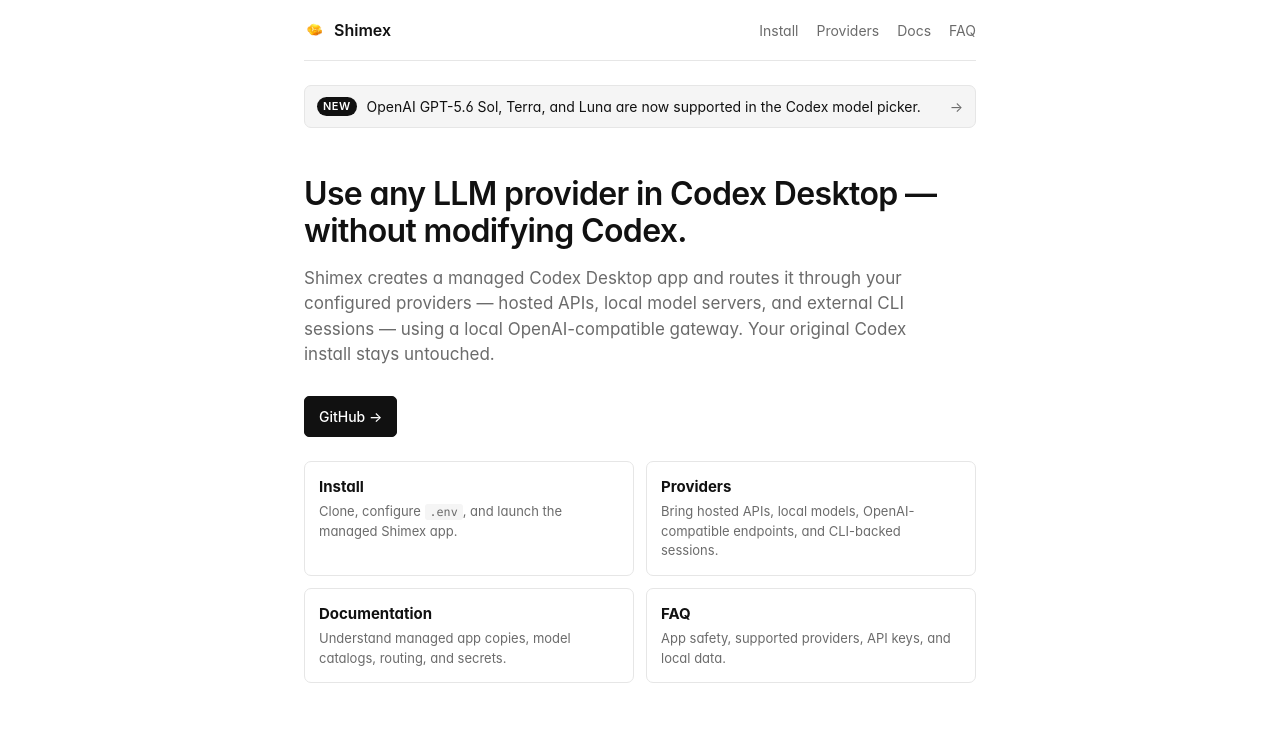
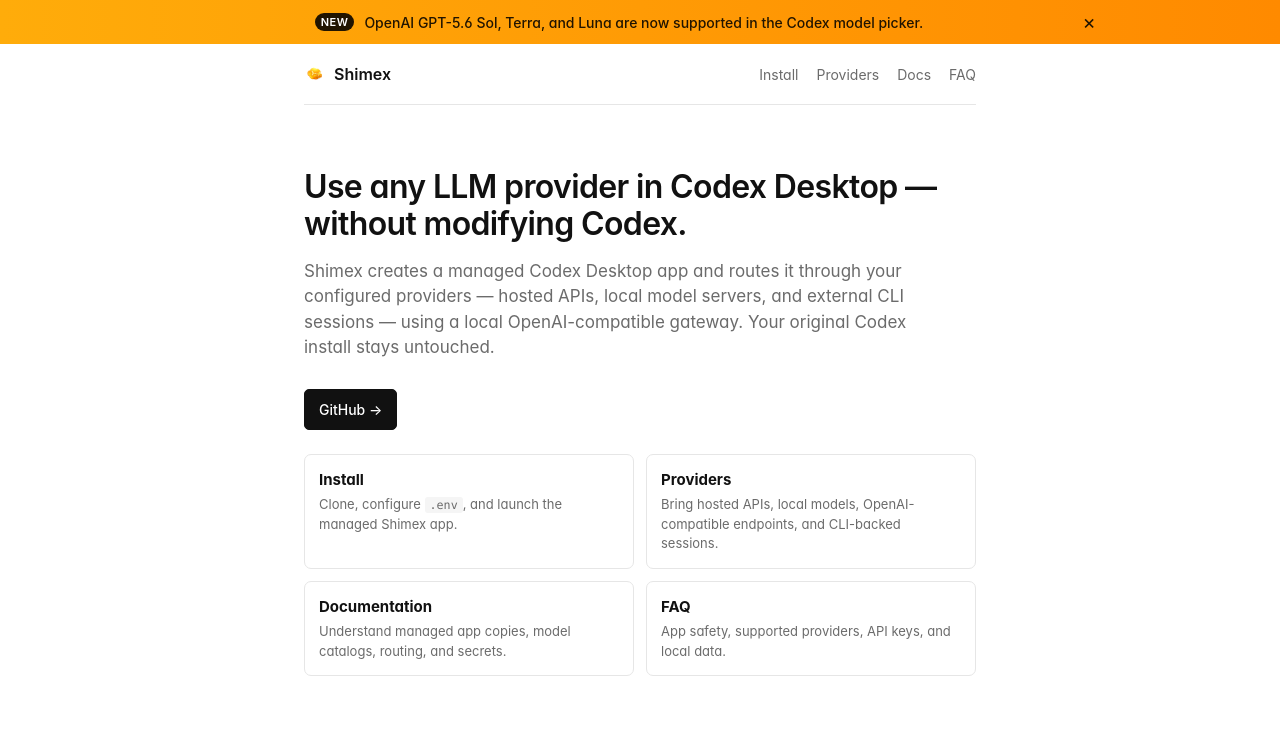
Before and after one commit to Ansonhkg/shimex, a website: page web/index.html in a window 1280 px wide. Shown: the top 753 px of the page. Drawn offline with Linux system fonts and the light colour scheme.

Commit message:
fix: move GPT-5.6 banner to top

```diff
--- a/web/index.html
+++ b/web/index.html
@@ -124,6 +124,8 @@
       --line-strong: #d4d4d4;
       --link: #111111;
       --code-bg: #f5f5f5;
+      --brand: #ffac0a;
+      --brand-strong: #ff8a00;
       font-family: -apple-system, BlinkMacSystemFont, "SF Pro Text", ui-sans-serif, system-ui, "Segoe UI", Roboto, sans-serif;
       font-feature-settings: "ss01", "cv11";
     }
@@ -147,6 +149,61 @@
     }
     pre code { background: transparent; padding: 0; border-radius: 0; font-size: 13px; }
 
+    /* Product update */
+    .update-banner {
+      width: 100%;
+      background: linear-gradient(90deg, var(--brand), var(--brand-strong));
+      color: #211400;
+      font-size: 14px;
+    }
+    .update-banner-inner {
+      max-width: 960px;
+      min-height: 44px;
+      margin: 0 auto;
+      padding: 7px 16px;
+      display: flex;
+      align-items: center;
+      gap: 12px;
+    }
+    .update-banner-link {
+      min-width: 0;
+      flex: 1;
+      display: flex;
+      align-items: center;
+      justify-content: center;
+      gap: 10px;
+      color: inherit;
+      font-weight: 500;
+      text-decoration: none;
+    }
+    .update-banner-link:hover { text-decoration: underline; }
+    .update-banner .label {
+      flex: 0 0 auto;
+      padding: 1px 6px;
+      border-radius: 999px;
+      background: #211400;
+      color: #fff;
+      font-size: 11px;
+      font-weight: 600;
+      letter-spacing: 0.04em;
+      text-transform: uppercase;
+    }
+    .update-banner-close {
+      width: 30px;
+      height: 30px;
+      flex: 0 0 auto;
+      border: 0;
+      border-radius: 5px;
+      background: transparent;
+      color: #211400;
+      font: inherit;
+      font-size: 20px;
+      line-height: 1;
+      cursor: pointer;
+    }
+    .update-banner-close:hover { background: rgba(33, 20, 0, 0.12); }
+    .update-banner-close:focus-visible { outline: 2px solid #211400; outline-offset: 2px; }
+
     .wrap {
       max-width: 720px;
       margin: 0 auto;
@@ -165,34 +222,6 @@
     .links { display: inline-flex; gap: 18px; font-size: 14px; }
     .links a { text-decoration: none; color: var(--muted); }
     .links a:hover { color: var(--fg); }
-
-    /* Product update */
-    .update-banner {
-      display: flex;
-      align-items: center;
-      gap: 10px;
-      margin: -32px 0 40px;
-      padding: 10px 12px;
-      border: 1px solid var(--line);
-      border-radius: 7px;
-      background: var(--code-bg);
-      color: var(--fg);
-      font-size: 14px;
-      text-decoration: none;
-    }
-    .update-banner:hover { border-color: var(--fg); text-decoration: none; }
-    .update-banner .label {
-      flex: 0 0 auto;
-      padding: 1px 6px;
-      border-radius: 999px;
-      background: var(--fg);
-      color: #fff;
-      font-size: 11px;
-      font-weight: 600;
-      letter-spacing: 0.04em;
-      text-transform: uppercase;
-    }
-    .update-banner .arrow { margin-left: auto; color: var(--muted); }
 
     /* Hero */
     .hero { padding: 8px 0 32px; }
@@ -308,7 +337,8 @@
     footer .links { font-size: 13px; }
 
     @media (max-width: 540px) {
-      .update-banner { align-items: flex-start; }
+      .update-banner-inner { gap: 6px; padding-left: 12px; padding-right: 8px; }
+      .update-banner-link { justify-content: flex-start; align-items: flex-start; }
       .hero h1 { font-size: 26px; }
       .hero p.tagline { font-size: 16px; }
       .sitelinks, .split-list { grid-template-columns: 1fr; }
@@ -325,6 +355,16 @@
 </head>
 <body>
 
+<aside class="update-banner" data-update-banner aria-label="Product update">
+  <div class="update-banner-inner">
+    <a class="update-banner-link" href="#providers">
+      <span class="label">New</span>
+      <span>OpenAI GPT-5.6 Sol, Terra, and Luna are now supported in the Codex model picker.</span>
+    </a>
+    <button class="update-banner-close" type="button" data-update-banner-close aria-label="Dismiss product update">&times;</button>
+  </div>
+</aside>
+
 <div class="wrap">
 
 <nav class="topbar">
@@ -339,12 +379,6 @@
     <a href="#faq">FAQ</a>
   </span>
 </nav>
-
-<a class="update-banner" href="#providers">
-  <span class="label">New</span>
-  <span>OpenAI GPT-5.6 Sol, Terra, and Luna are now supported in the Codex model picker.</span>
-  <span class="arrow" aria-hidden="true">&rarr;</span>
-</a>
 
 <header class="hero">
   <h1>Use any LLM provider in Codex Desktop &mdash; without modifying Codex.</h1>
@@ -481,6 +515,21 @@
 
 
 <script>
+  (function () {
+    var banner = document.querySelector("[data-update-banner]");
+    var close = document.querySelector("[data-update-banner-close]");
+    var key = "shimex-update-gpt-5-6-dismissed";
+    try {
+      if (sessionStorage.getItem(key) === "1") banner.hidden = true;
+    } catch (_) {}
+    if (close) {
+      close.addEventListener("click", function () {
+        banner.hidden = true;
+        try { sessionStorage.setItem(key, "1"); } catch (_) {}
+      });
+    }
+  })();
+
   // Minimal shell-script syntax highlighter.
   // Pure inline implementation; no dependencies; highlights: comments, strings,
   // variables ($FOO), flags (--foo, -x, --), and a small set of commands.
```
Also changed, not shown: README.md.
